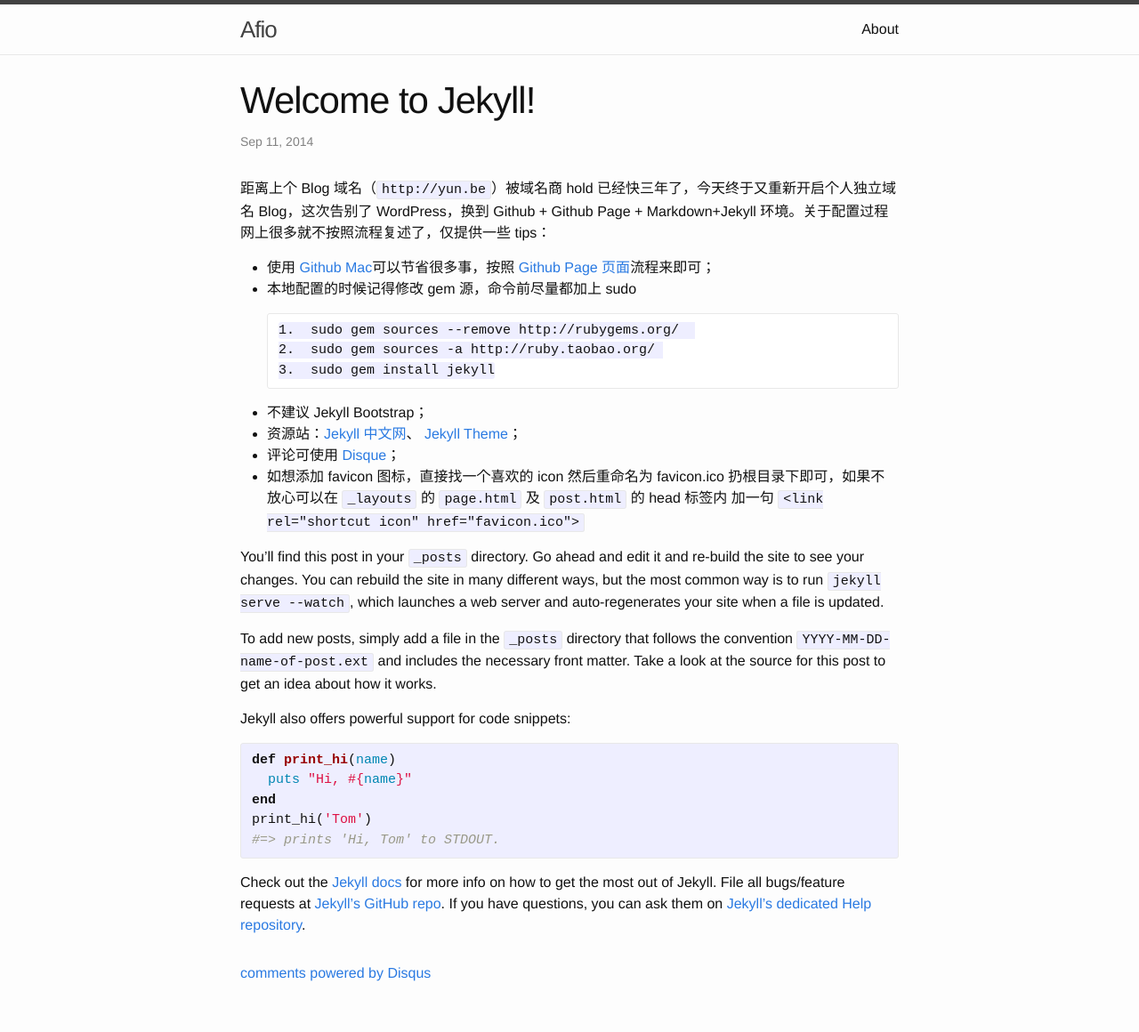
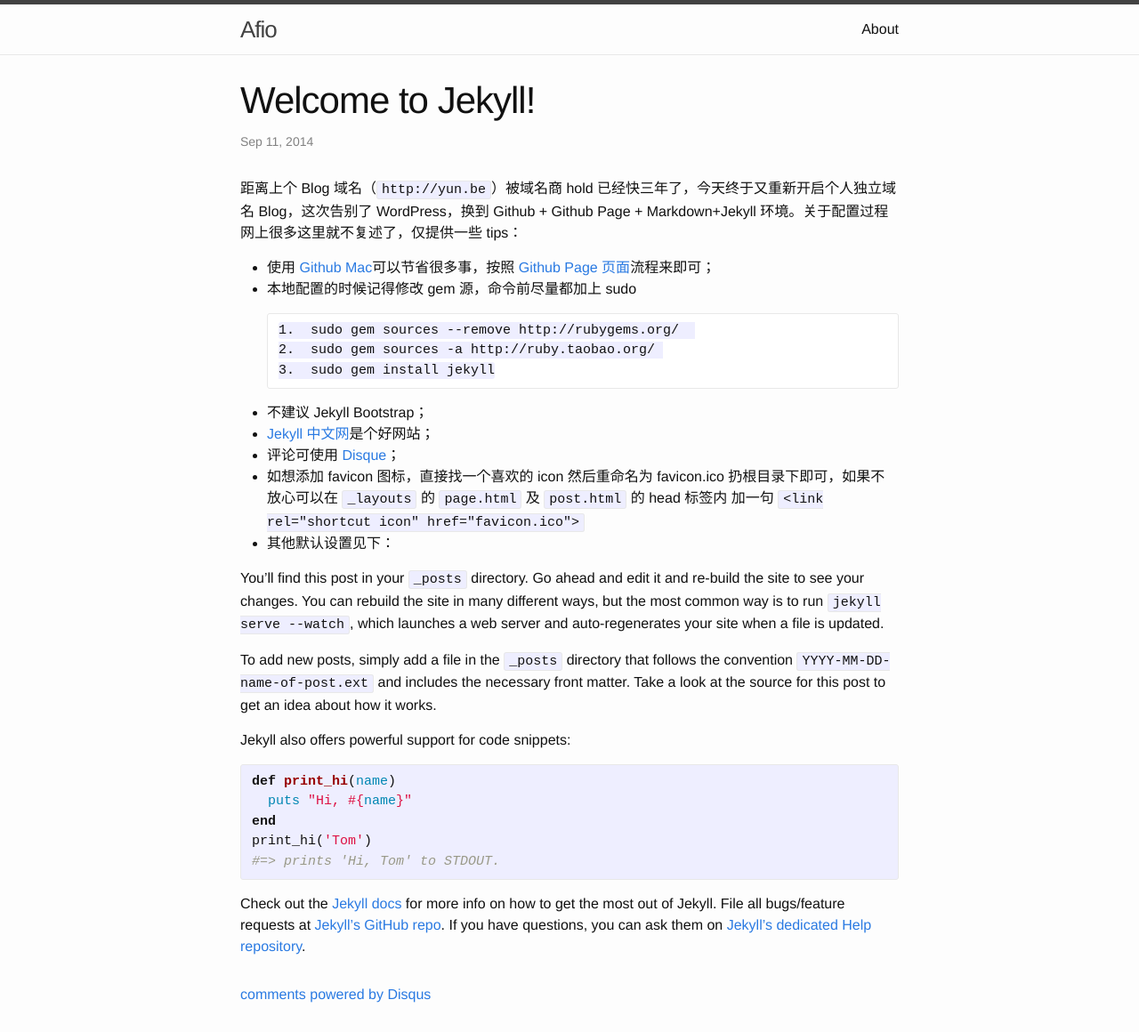
Before and after one commit to Afio/afio.github.io, a Jekyll site: the page built from _posts/2014-09-11-welcome-to-jekyll.markdown, in a window 1280 px wide. Shown: the whole page at 89% size. Built offline with Jekyll 4.4.1, drawn with Linux system fonts in a browser that asks for light colours; comment, search, counter and statistics services are not loaded; before the commit the page ends 1136 px from its top, so only the background shows below that.

Commit message:
setup update

```diff
--- a/_posts/2014-09-11-welcome-to-jekyll.markdown
+++ b/_posts/2014-09-11-welcome-to-jekyll.markdown
@@ -5,7 +5,7 @@ date:   2014-09-11 16:58:41
 categories: jekyll update
 ---
 
-距离上个 Blog 域名（`http://yun.be`）被域名商 hold 已经快三年了，今天终于又重新开启个人独立域名 Blog，这次告别了 WordPress，换到 Github + Github Page +  Markdown+Jekyll 环境。关于配置过程网上很多就不按照流程复述了，仅提供一些 tips：
+距离上个 Blog 域名（`http://yun.be`）被域名商 hold 已经快三年了，今天终于又重新开启个人独立域名 Blog，这次告别了 WordPress，换到 Github + Github Page +  Markdown+Jekyll 环境。关于配置过程网上很多这里就不复述了，仅提供一些 tips：
 
 - 使用 [Github Mac](https://mac.github.com/)可以节省很多事，按照 [Github Page 页面](https://pages.github.com/)流程来即可；
 - 本地配置的时候记得修改 gem 源，命令前尽量都加上 sudo
@@ -15,11 +15,10 @@ categories: jekyll update
       3.  sudo gem install jekyll
 
 - 不建议 Jekyll Bootstrap；
-- 资源站：[Jekyll 中文网](http://jekyllcn.com/)、 [Jekyll Theme](http://jekyllthemes.org/)；
+- [Jekyll 中文网](http://jekyllcn.com/)是个好网站；
 - 评论可使用 [Disque](https://disqus.com/)；
 - 如想添加 favicon 图标，直接找一个喜欢的 icon 然后重命名为 favicon.ico 扔根目录下即可，如果不放心可以在 `_layouts` 的 `page.html` 及 `post.html` 的 head 标签内 加一句 `<link rel="shortcut icon" href="favicon.ico">`
-
-
+- 其他默认设置见下：
 
 You’ll find this post in your `_posts` directory. Go ahead and edit it and re-build the site to see your changes. You can rebuild the site in many different ways, but the most common way is to run `jekyll serve --watch`, which launches a web server and auto-regenerates your site when a file is updated.
 
```
